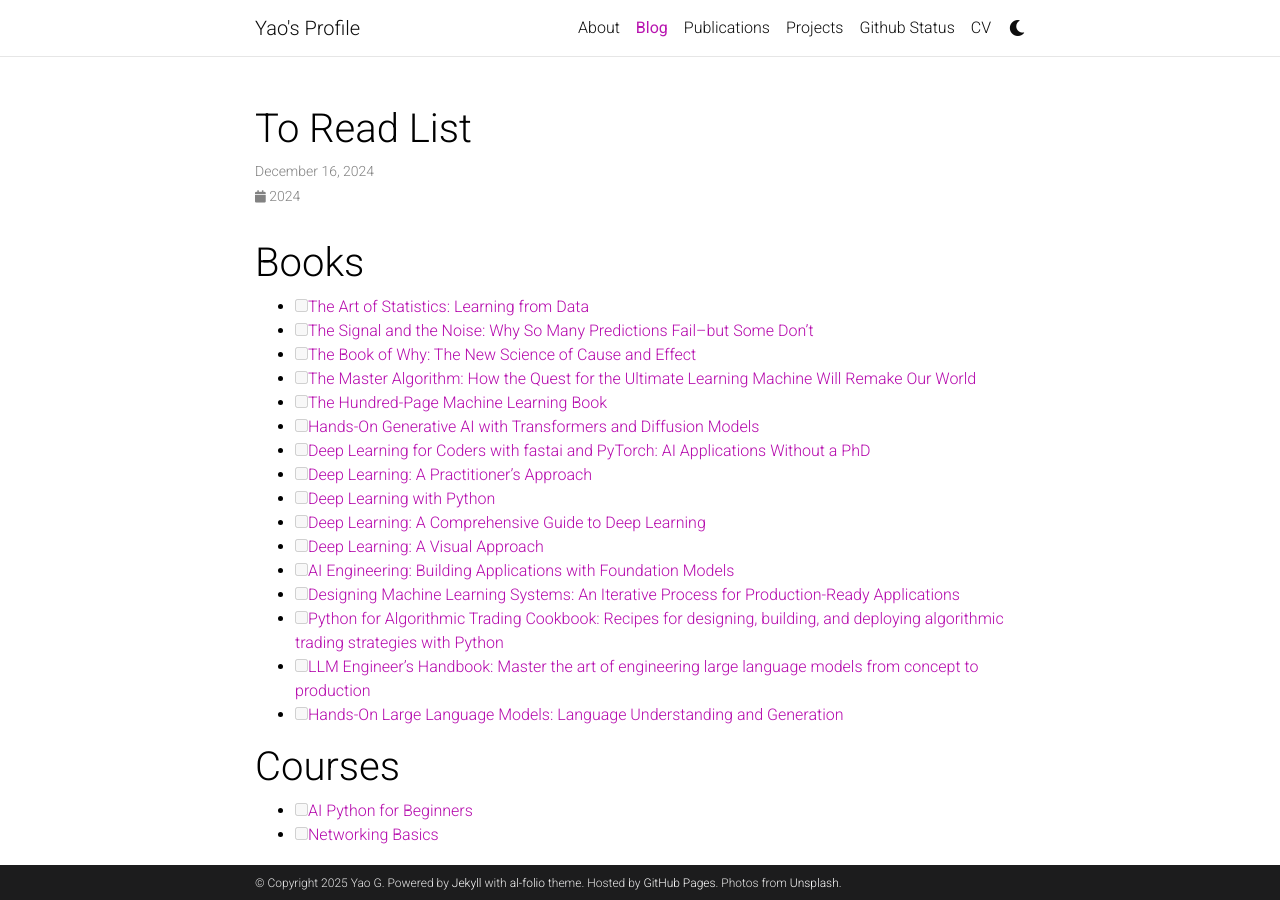
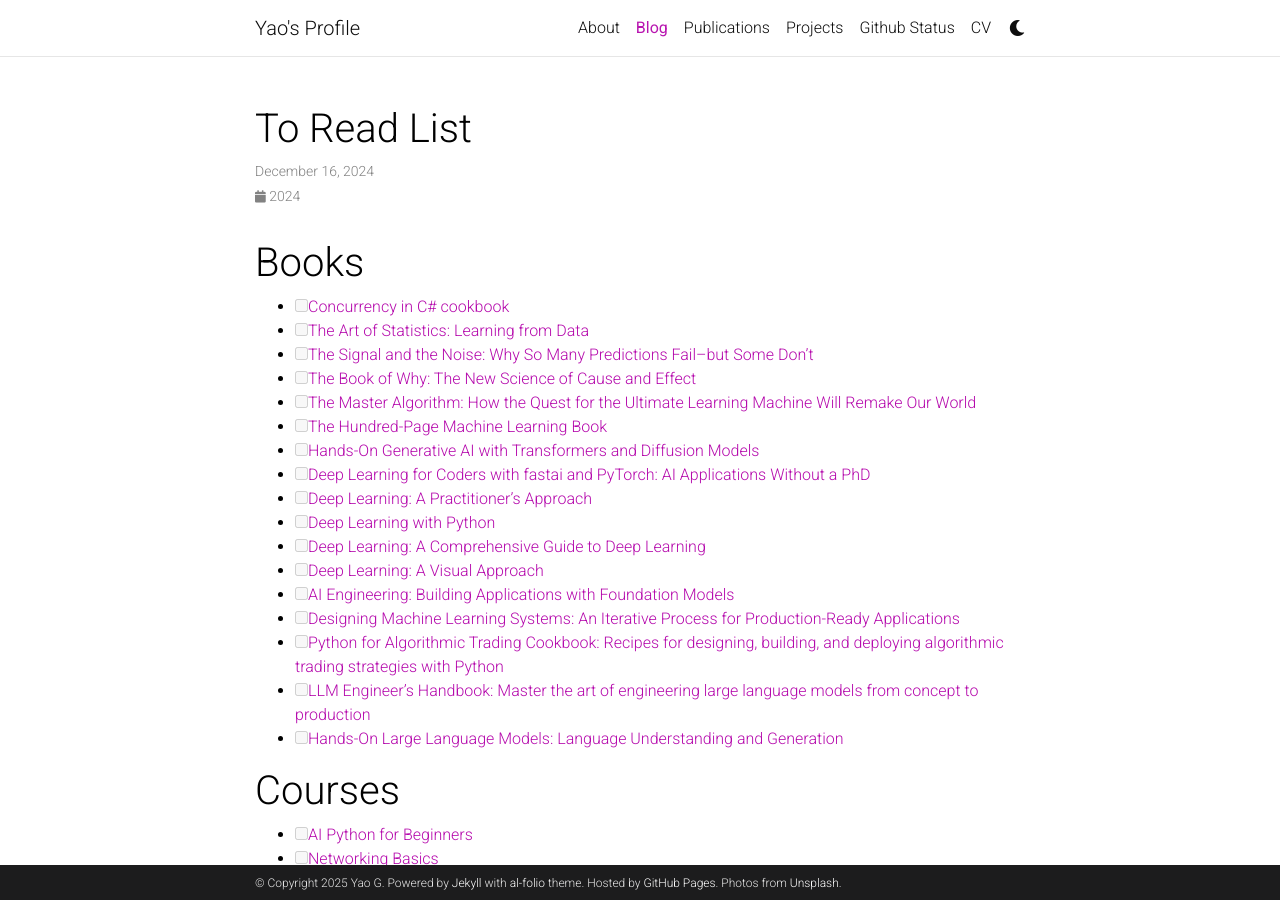
Before and after one commit to YaolinGe/Profile, a Jekyll site: the page built from _posts/2024-12-16-TOREAD.md, in a window 1280 px wide and 900 px high. Built offline with Jekyll 4.4.1, drawn with Linux system fonts in a browser that asks for light colours; comment, search, counter and statistics services are not loaded; a style sheet for code colours, icons or effects is not loaded.

Commit message:
Update 2024-12-16-TOREAD.md

```diff
--- a/_posts/2024-12-16-TOREAD.md
+++ b/_posts/2024-12-16-TOREAD.md
@@ -5,6 +5,7 @@ description: Here comes a personal collections of books, articles, and videos th
 ---
 
 # Books
+- [ ] [Concurrency in C# cookbook](https://csharpcooking.github.io/theory/CSharpConcurrencyEn.pdf)
 - [ ] [The Art of Statistics: Learning from Data](https://www.amazon.com/Art-Statistics-Learning-From-Data/dp/1541618513)
 - [ ] [The Signal and the Noise: Why So Many Predictions Fail--but Some Don't](https://www.amazon.com/Signal-Noise-Many-Predictions-Fail--/dp/0143125087)
 - [ ] [The Book of Why: The New Science of Cause and Effect](https://www.amazon.com/Book-Why-Science-Cause-Effect/dp/046509760X)
```
